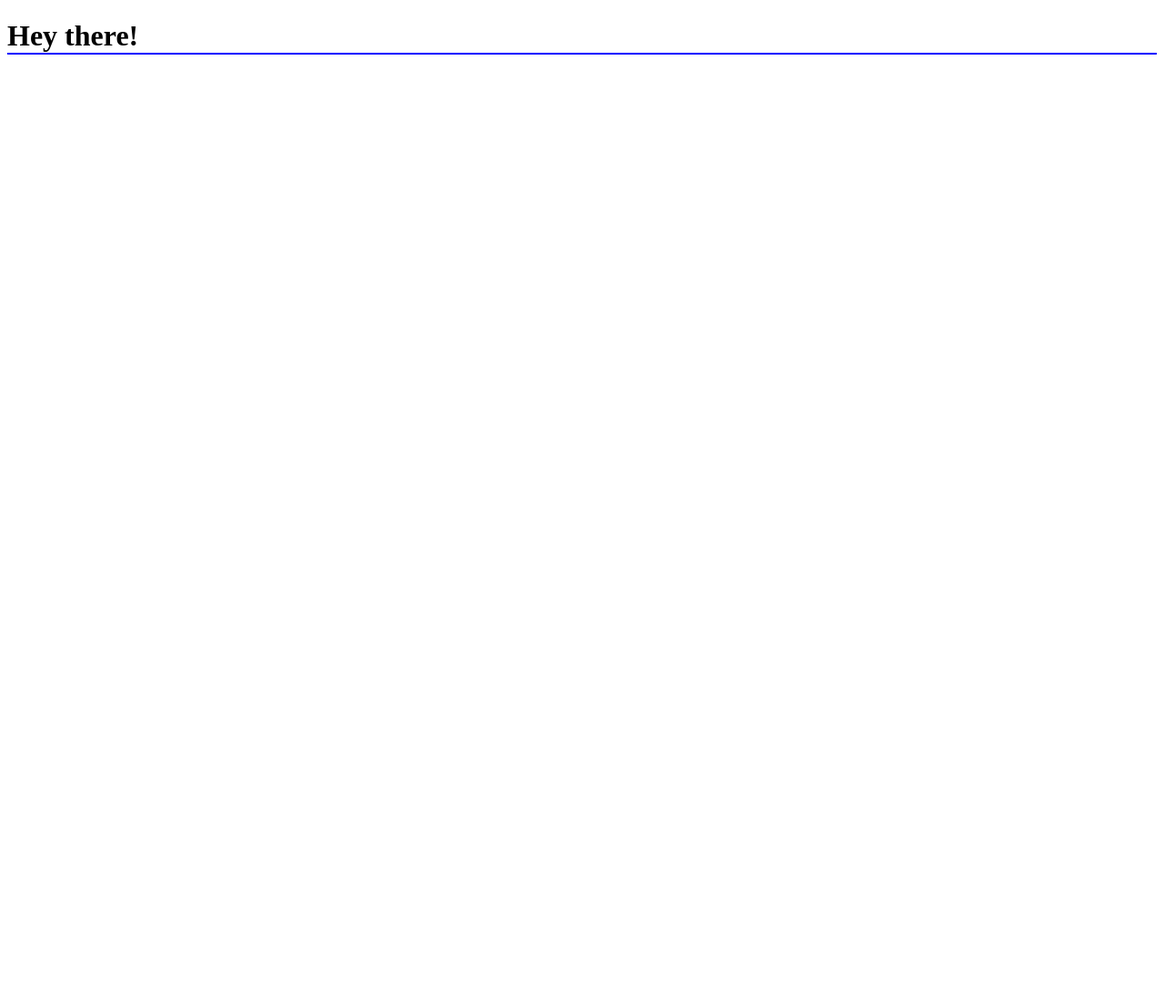
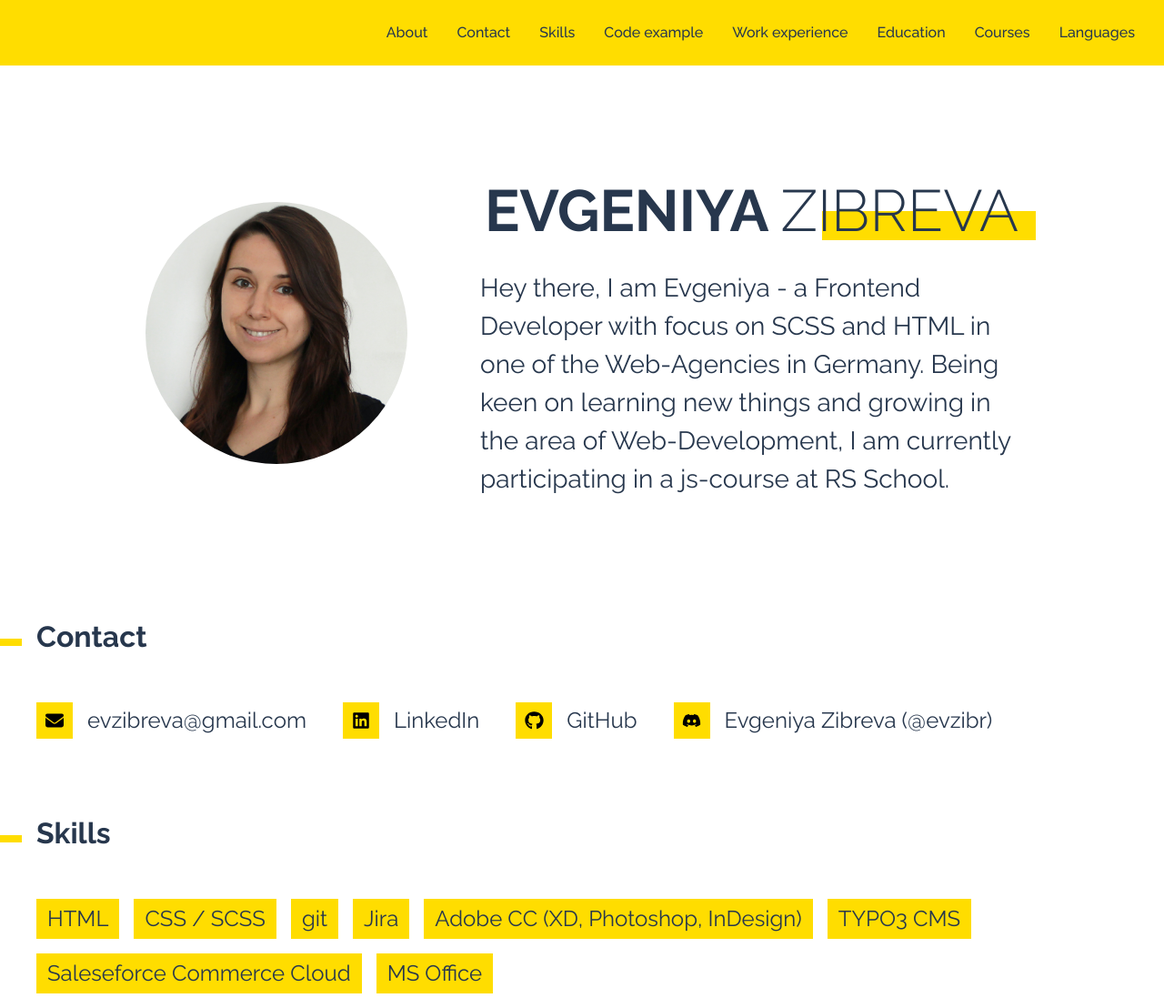
Before and after one commit to evzibr/rsschool-cv, a plain HTML site: page index.html in a window 1280 px wide. Shown: the top 1097 px of the page at 91% size. Before the commit the page ends 800 px from the top, so only its background shows below. Drawn offline with Linux system fonts and the light colour scheme.

Commit message:
docs: feat: add cv layout and cv components

```diff
--- a/index.html
+++ b/index.html
@@ -1,13 +1,133 @@
 <!DOCTYPE html>
 <html lang="en">
+
 <head>
   <meta charset="UTF-8">
   <meta http-equiv="X-UA-Compatible" content="IE=edge">
   <meta name="viewport" content="width=device-width, initial-scale=1.0">
-  <link rel="stylesheet" href="style.css">
-  <title>CV for RS Scool</title>
+  <link rel="icon" type="image/x-icon" href="assets/img/favicon_cv.ico">
+  <link rel="stylesheet" href="css/style.css">
+  <link rel="preconnect" href="https://fonts.googleapis.com">
+  <link rel="preconnect" href="https://fonts.gstatic.com" crossorigin>
+  <link href="https://fonts.googleapis.com/css2?family=Raleway:wght@300;400;500;700&display=swap" rel="stylesheet">
+  <title>Evgeniya Zibreva - CV</title>
 </head>
+
 <body>
-  <h1>Hey there!</h1>
+  <div class="wrapper">
+    <header>
+      <nav class="menu">
+        <ul class="menu__items">
+          <li class="menu__item"><a class="menu__link" href="#about">About</a></li>
+          <li class="menu__item"><a class="menu__link" href="#contact">Contact</a></li>
+          <li class="menu__item"><a class="menu__link" href="#skills">Skills</a></li>
+          <li class="menu__item"><a class="menu__link" href="#code">Code example</a></li>
+          <li class="menu__item"><a class="menu__link" href="#work">Work experience</a></li>
+          <li class="menu__item"><a class="menu__link" href="#education">Education</a></li>
+          <li class="menu__item"><a class="menu__link" href="#courses">Courses</a></li>
+          <li class="menu__item"><a class="menu__link" href="#languages">Languages</a></li>
+        </ul>
+      </nav>
+
+      <section class="content__block content__intro" id="about">
+        <img src="/rsschool-cv/assets/img/evzibr_square.jpg" alt="CV image" class="image__cv">
+        <div class="headline__name">
+          <h1 class="headline__h1">Evgeniya
+            <span class="headline__h1 headline__h1--second">Zibreva</span>
+          </h1>
+          <p class="text__intro">
+            Hey there, I am Evgeniya - a Frontend Developer with focus on SCSS and HTML in one of the Web-Agencies
+            in
+            Germany. Being keen on learning new things and growing in the area of Web-Development, I am currently
+            participating in a js-course at RS School.
+          </p>
+        </div>
+      </section>
+
+    </header>
+
+    <main>
+      <section class="content__block" id="contact">
+        <h2 class="headline__h2">Contact</h2>
+        <ul class="content__block--inside contact__items">
+          <li class="contact__item">
+            <img src="/rsschool-cv/assets/svg/envelope_solid.svg" alt="Envelop icon" class="contact__icon">
+            <a href="mailto:evzibreva@gmail.com" class="contact__link" target="_blank">evzibreva@gmail.com</a>
+          </li>
+          <li class="contact__item">
+            <img src="/rsschool-cv/assets/svg/linkedin.svg" alt="LinkedIn icon" class="contact__icon">
+            <a href="https://www.linkedin.com/in/evgeniya-zibreva " class="contact__link" target="_blank">LinkedIn</a>
+          </li>
+          <li class="contact__item">
+            <img src="/rsschool-cv/assets/svg/github.svg" alt="GitHub icon" class="contact__icon">
+            <a href="https://github.com/evzibr" class="contact__link" target="_blank">GitHub</a>
+          </li>
+          <li class="contact__item">
+            <img src="/rsschool-cv/assets/svg/discord.svg" alt="Discord icon" class="contact__icon">
+            <span class="contact__info">Evgeniya Zibreva (@evzibr)</span>
+          </li>
+        </ul>
+      </section>
+
+      <section class="content__block" id="skills">
+        <h2 class="headline__h2">Skills</h2>
+        <div class="content__block--inside">
+          <ul class="skills__items">
+            <li class="skills__item">HTML</li>
+            <li class="skills__item">CSS / SCSS</li>
+            <li class="skills__item">git</li>
+            <li class="skills__item">Jira</li>
+            <li class="skills__item">Adobe CC (XD, Photoshop, InDesign)</li>
+            <li class="skills__item">TYPO3 CMS</li>
+            <li class="skills__item">Saleseforce Commerce Cloud</li>
+            <li class="skills__item">MS Office</li>
+        </div>
+
+
+      </section>
+
+      <section class="content__block" id="code">
+        <h2 class="headline__h2">Code example</h2>
+        <div class="content__block--inside">
+          <pre class="code__example">
+            <code>
+            multiply = function (a, b) {
+              return a * b;
+            }
+            </code>
+          </pre>
+        </div>
+      </section>
+
+      <section class="content__block" id="work">
+        <h2 class="headline__h2">Work experience</h2>
+
+      </section>
+
+      <section class="content__block" id="education">
+        <h2 class="headline__h2">Education</h2>
+
+      </section>
+
+      <section class="content__block" id="courses">
+        <h2 class="headline__h2">Courses</h2>
+
+      </section>
+
+      <section class="content__block" id="languages">
+        <h2 class="headline__h2">Languages</h2>
+
+      </section>
+
+
+
+
+    </main>
+
+    <footer>
+
+    </footer>
+  </div>
 </body>
+
 </html>
--- /dev/null
+++ b/scss/style.scss
@@ -0,0 +1,243 @@
+// CSS Reset & main settings
+*,
+*::before,
+*::after {
+  box-sizing: border-box;
+}
+
+* {
+  margin: 0;
+  padding: 0;
+}
+
+ul {
+  margin: 0;
+}
+
+li {
+  list-style: none;
+}
+
+img {
+  display: block;
+}
+
+html {
+  scroll-behavior: smooth;
+}
+
+// Variables
+$color-dark: #27374d;
+$color-accent: #ffdd00;
+$color-light: #dde6ed;
+$color-white: #fff;
+
+$h1: 4rem;
+$h2: 2rem;
+
+// #27374D #526D82 #9DB2BF #DDE6ED
+
+body {
+  font-family: "Raleway", sans-serif;
+  font-size: 1.5rem;
+  line-height: 1.5;
+  color: $color-dark;
+}
+
+// Navigation
+.menu {
+  margin-bottom: 2rem;
+  position: sticky;
+  font-size: 1rem;
+  padding: 1.5rem 2rem 1.5rem 0;
+  width: 100%;
+  background-color: $color-accent;
+}
+
+.menu__items {
+  display: flex;
+  justify-content: flex-end;
+  gap: 2rem;
+}
+
+.menu__link {
+  text-decoration: none;
+  color: $color-dark;
+  font-weight: 500;
+  position: relative;
+
+  &::after {
+    content: "";
+    position: absolute;
+    display: block;
+    background-color: $color-accent;
+    height: 4px;
+    width: 0%;
+    left: 0;
+    top: 1.4rem;
+    transition: 0.3s;
+  }
+
+  &:hover::after {
+    background-color: $color-dark;
+    width: 107%;
+  }
+}
+
+// General content blocks
+
+.content__block {
+  max-width: 75rem;
+  margin: 0 auto;
+
+  &--inside {
+    margin-top: 3rem;
+    margin-bottom: 5rem;
+  }
+}
+
+.content__intro {
+  max-width: 60rem;
+  margin-top: 7rem;
+  margin-bottom: 8rem;
+  display: flex;
+  gap: 5rem;
+  justify-content: center;
+  align-items: center;
+}
+
+.text__intro {
+  margin-top: 1rem;
+  font-size: 1.75rem;
+}
+
+// Typography
+
+.headline__h1 {
+  font-size: $h1;
+  text-transform: uppercase;
+  text-align: right;
+
+  &--second {
+    text-align: right;
+    font-weight: 300;
+    position: relative;
+
+    &::after {
+      content: "";
+      position: absolute;
+      display: block;
+      background-color: $color-accent;
+      height: 2rem;
+      width: 90%;
+      left: 2.813rem;
+      bottom: 0.3rem;
+      z-index: -1;
+    }
+  }
+}
+
+.headline__h2 {
+  font-size: $h2;
+  position: relative;
+  display: inline-block;
+
+  &::before {
+    content: "";
+    position: absolute;
+    display: block;
+    background-color: $color-accent;
+    // height: 0.5rem;
+    // width: 80%;
+    // top: -0.5rem;
+    // left: -1rem;
+    height: 0.5rem;
+    width: 3rem;
+    top: 55%;
+    left: -4rem;
+  }
+}
+
+// Graphics
+
+.image__cv {
+  height: 18rem;
+  border-radius: 50%;
+}
+
+.contact__icon {
+  height: 2.5rem;
+  width: 2.5rem;
+  padding: 0.6rem;
+  background-color: $color-accent;
+}
+
+// Section Contacts
+
+.contact__items {
+  display: flex;
+  gap: 2.5rem;
+  flex-wrap: wrap;
+}
+.contact__item {
+  display: flex;
+  gap: 1rem;
+  align-items: center;
+}
+
+.contact__link {
+  color: $color-dark;
+  text-decoration: none;
+  font-size: 1.5rem;
+  position: relative;
+
+  &::after {
+    content: "";
+    position: absolute;
+    display: block;
+    background-color: $color-white;
+    height: 6px;
+    width: 0%;
+    left: 0;
+    bottom: -0.2rem;
+    transition: 0.3s;
+  }
+
+  &:hover::after {
+    background-color: $color-accent;
+    width: 107%;
+  }
+}
+
+.contact__info {
+  color: $color-dark;
+  text-decoration: none;
+  font-size: 1.5rem;
+  position: relative;
+}
+
+// Section Skills
+
+.skills__items {
+  display: flex;
+  gap: 1rem;
+  flex-wrap: wrap;
+}
+
+.skills__item::before {
+  // content: "• ";
+  // color: $color-accent;
+  // height: 1rem;
+  // width: 1rem;
+  // font-size: 2rem;
+}
+
+.skills__item {
+  padding: 0.25rem 0.75rem;
+  background-color: $color-accent;
+}
+
+.code__example {
+  margin-top
+  background-color: rgba($color-light, 0.5);
+}
```
Also changed, not shown: assets/img/evzibr.jpg (added), assets/img/evzibr_square.jpg (added), assets/img/favicon_cv.ico (added), assets/svg/discord.svg (added), assets/svg/envelope_solid.svg (added), assets/svg/github.svg (added), assets/svg/linkedin.svg (added), assets/svg/location-dot.svg (added), assets/svg/phone_solid.svg (added), assets/svg/rs_school_js.svg (added), css/style.css (added), style.css (deleted), 1 other file.
